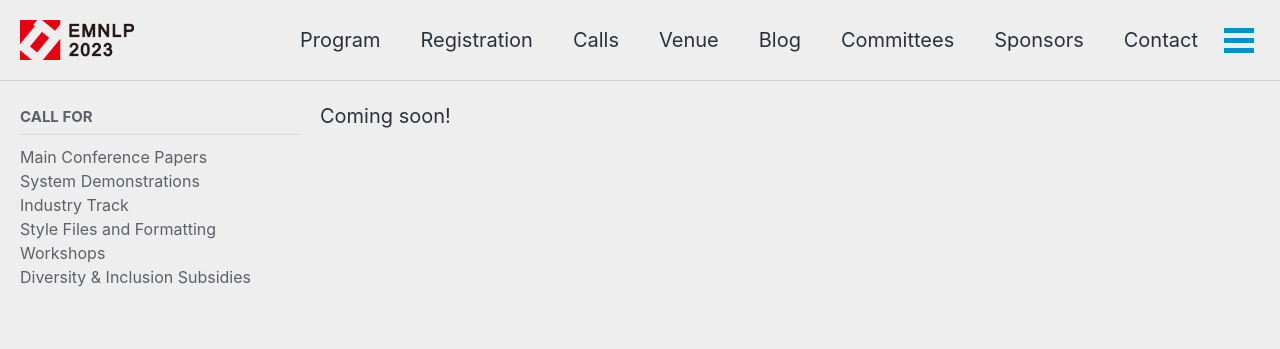
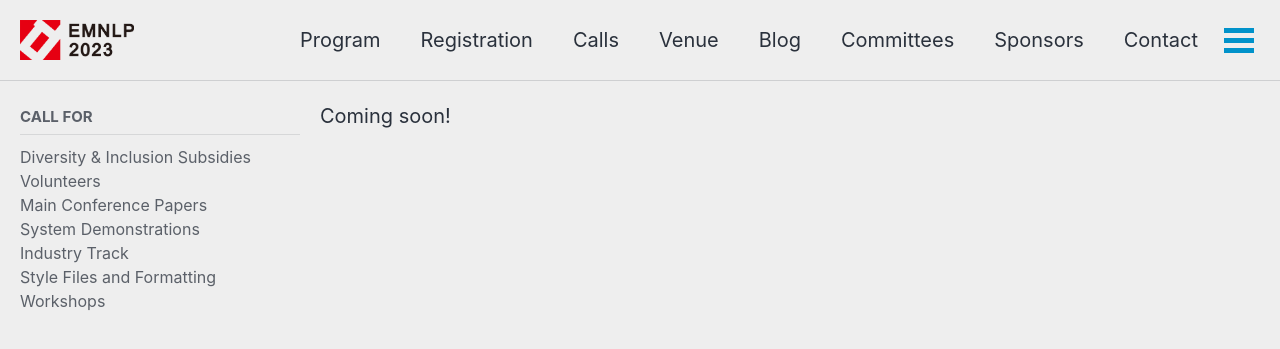
Before and after one commit to acl-org/emnlp-2023, a Jekyll site: the page built from _pages/calls/cs.md, in a window 1280 px wide and 900 px high. Shown: the top 349 px of the window. Built offline with Jekyll 4.4.1, drawn with Linux system fonts in a browser that asks for light colours; cached includes are drawn as plain includes; nearby versions of some CDN libraries; some of the changed lines change nothing that is shown.

Commit message:
Update navigation.yml

```diff
--- a/_data/navigation.yml
+++ b/_data/navigation.yml
@@ -73,6 +73,10 @@ program:
 calls:
   - title: "Call for"
     children:
+      - title: "Diversity & Inclusion Subsidies"
+        url: /calls/subsidies/
+      - title: "Volunteers"
+        url: /volunteers
       - title: "Main Conference Papers"
         url: /calls/main_conference_papers/
       - title: "System Demonstrations"
@@ -85,8 +89,6 @@ calls:
 #         url: /calls/volunteers/
       - title: "Workshops"
         url: /program/workshops/
-      - title: "Diversity & Inclusion Subsidies"
-        url: /calls/subsidies/
 
   #- title: Submission Material
   #  children:
```
